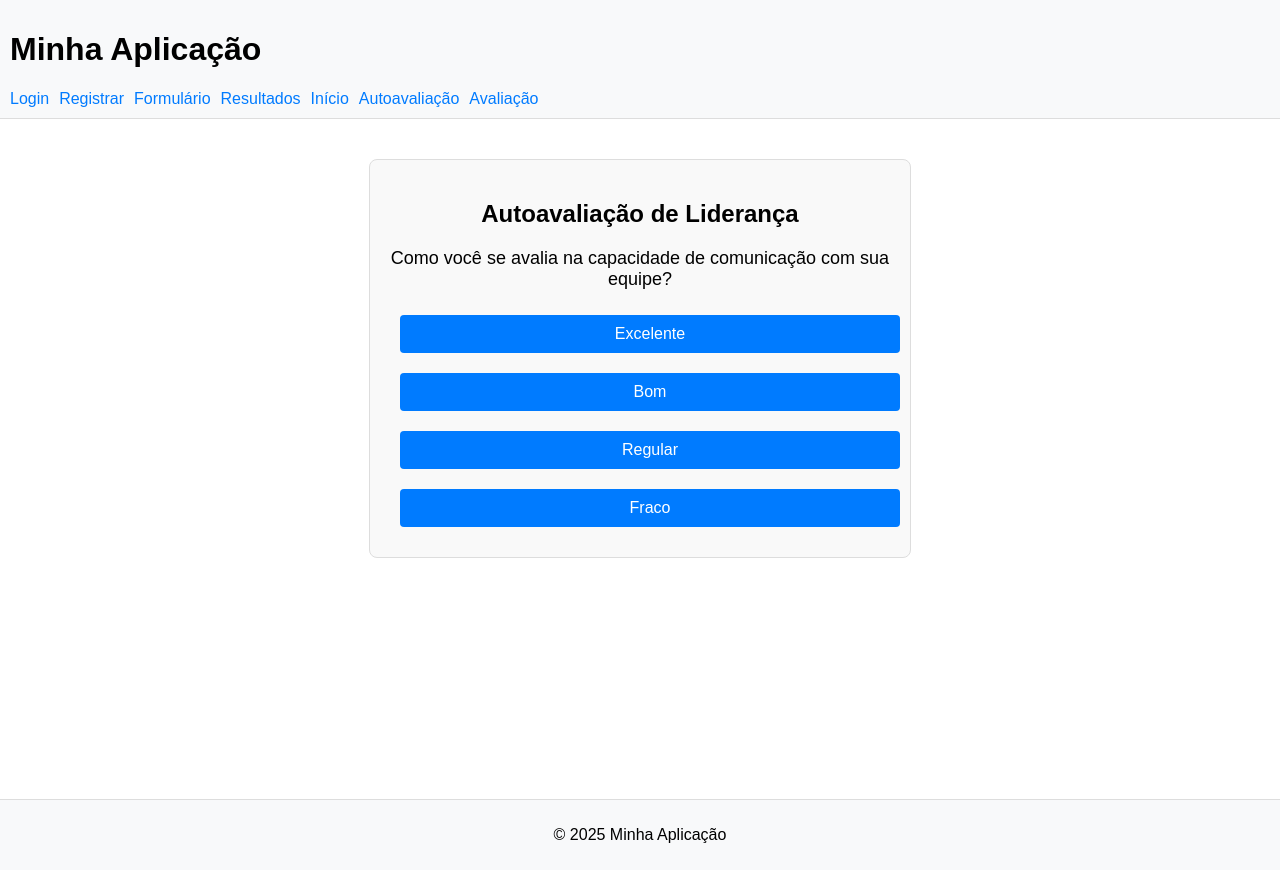
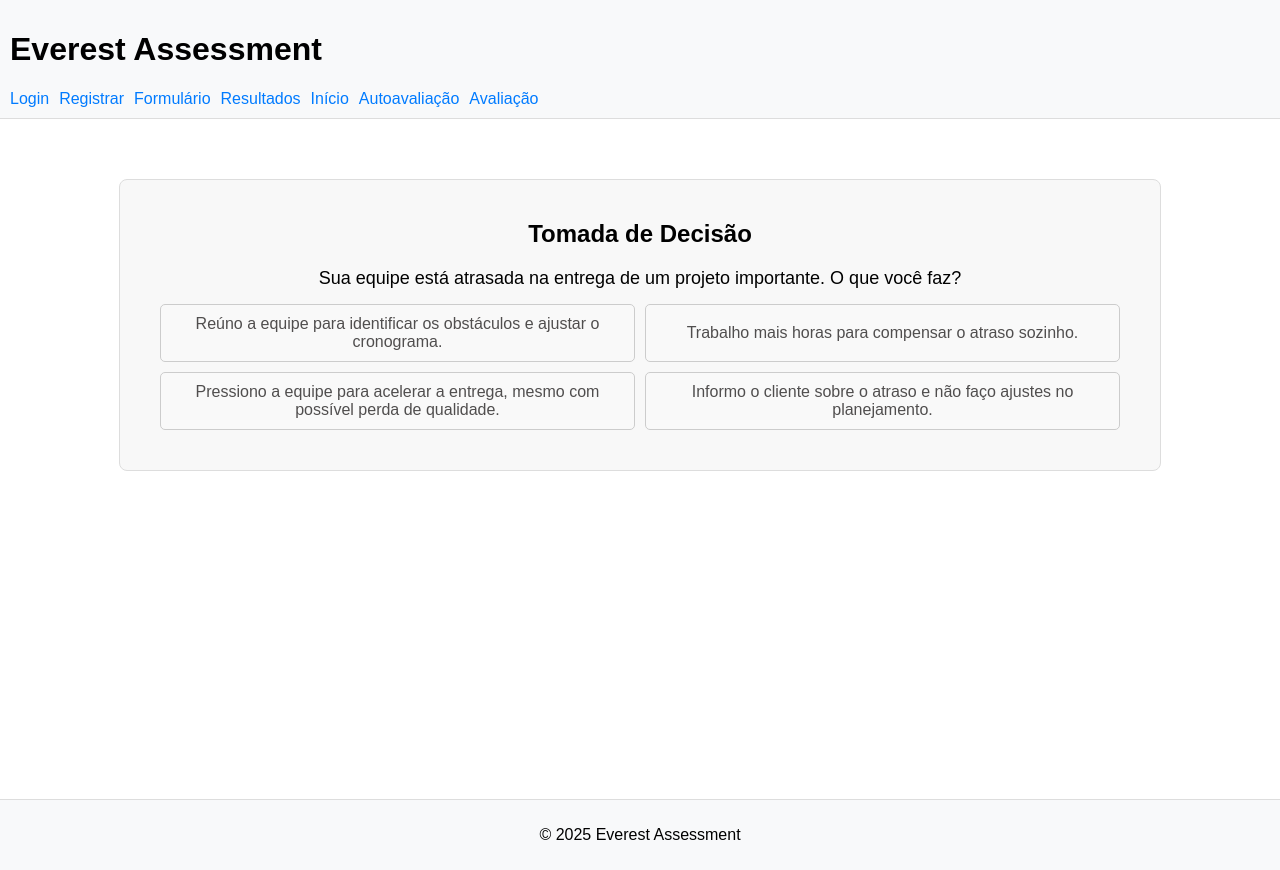
Before and after one commit to FredericoCanoeira/everest-ferramentas, a React (Create React App) app in the folder frontend/: page /assessment in a window 1280 px wide. Built offline with nearby package versions, Linux system fonts and the light colour scheme.

Commit message:
fix assessmentForm

```diff
--- a/frontend/src/components/assessment/AssessmentForm.css
+++ b/frontend/src/components/assessment/AssessmentForm.css
@@ -1,12 +1,12 @@
 .assessment-form {
     font-family: Arial, sans-serif;
     text-align: center;
-    margin: 20px auto;
+    margin: 40px auto;
     padding: 20px;
-    max-width: 500px;
+    max-width: 1000px;
     border: 1px solid #ddd;
     border-radius: 8px;
-    background-color: #f9f9f9;
+    background-color: #f8f8f8;
   }
 
   .assessment-form h2 {
@@ -26,7 +26,7 @@
     border: none;
     border-radius: 4px;
     background-color: #007bff;
-    color: white;
+    color: rgb(187, 187, 187);
     cursor: pointer;
     transition: background-color 0.3s ease;
   }
--- a/frontend/src/components/assessment/AssessmentForm.js
+++ b/frontend/src/components/assessment/AssessmentForm.js
@@ -1,21 +1,55 @@
-import React, { useState } from 'react';
-import './AssessmentForm.css';
+import React, { useState } from "react";
+import "./AssessmentForm.css";
+import Question from "../common/Question";
 
 const questions = [
   {
     id: 1,
-    text: 'Como você se avalia na capacidade de comunicação com sua equipe?',
-    options: ['Excelente', 'Bom', 'Regular', 'Fraco']
+    text: "Sua equipe está atrasada na entrega de um projeto importante. O que você faz?",
+    options: ["Reúno a equipe para identificar os obstáculos e ajustar o cronograma.",
+        "Trabalho mais horas para compensar o atraso sozinho.",
+        "Pressiono a equipe para acelerar a entrega, mesmo com possível perda de qualidade.",
+        "Informo o cliente sobre o atraso e não faço ajustes no planejamento."],
   },
   {
     id: 2,
-    text: 'Como você gerencia o tempo e delega tarefas?',
-    options: ['Excelente', 'Bom', 'Regular', 'Fraco']
+    text: "Você precisa escolher entre duas propostas: uma mais barata com riscos moderados e outra mais cara com baixo risco. Qual decisão toma?",
+    options: ["Opto pela mais cara para evitar riscos.",
+        "Analiso os riscos de ambas, consulto a equipe e escolho a mais estratégica.",
+        "Escolho a proposta mais barata para economizar custos.",
+        "Adio a decisão para ganhar mais tempo."],
   },
   {
     id: 3,
-    text: 'Como você lida com conflitos dentro da equipe?',
-    options: ['Excelente', 'Bom', 'Regular', 'Fraco']
+    text: "Um cliente importante pede uma solução fora do escopo do projeto. Como você reage?",
+    options: ["Avalio o impacto e custo da solicitação antes de responder.",
+        "Aceito a solicitação sem avaliar para agradar o cliente.",
+        "Recuso imediatamente para manter o foco no escopo.",
+        "Digo que vou verificar, mas não tomo nenhuma atitude."],
+  },
+
+  {
+    id: 3,
+    text: "Como você lida com conflitos dentro da equipe?",
+    options: ["Excelente", "Bom", "Regular", "Fraco"],
+  },
+
+  {
+    id: 3,
+    text: "Um problema inesperado interrompe um processo crucial. O que você faz primeiro?",
+    options: ["Analiso rapidamente a causa do problema e tomo uma decisão para solucioná-lo.",
+        "Espero que a situação se resolva sozinha.",
+        "Informo a liderança e aguardo instruções.",
+        "Tomo uma decisão imediata sem avaliar as consequências"],
+  },
+
+  {
+    id: 3,
+    text: "Dois membros da equipe estão em conflito, prejudicando o andamento do projeto. Como você age?",
+    options: [ "Chamo ambos para conversar e encontrar uma solução conjunta.",
+      "Ignoro o conflito para não me envolver.",
+      "Escolho o lado de quem considero mais competente.",
+      "Afasto um dos membros da equipe sem ouvir as duas partes."],
   },
 ];
 
@@ -31,22 +65,19 @@ const AssessmentForm = () => {
     if (currentQuestion < questions.length - 1) {
       setCurrentQuestion(currentQuestion + 1);
     } else {
-      alert('Obrigado por completar a autoavaliação!');
-      console.log('Respostas:', updatedAnswers);
+      alert("Obrigado por completar a autoavaliação!");
+      console.log("Respostas:", updatedAnswers);
     }
   };
 
   return (
     <div className="assessment-form">
-      <h2>Autoavaliação de Liderança</h2>
-      <p>{questions[currentQuestion].text}</p>
-      <div className="options">
-        {questions[currentQuestion].options.map((option, index) => (
-          <button key={index} onClick={() => handleAnswer(option)}>
-            {option}
-          </button>
-        ))}
-      </div>
+      <h2>Tomada de Decisão</h2>
+      <Question
+        question={questions[currentQuestion].text}
+        options={questions[currentQuestion].options}
+        onAnswer={handleAnswer}
+      />
     </div>
   );
 };
--- a/frontend/src/components/common/Layout.js
+++ b/frontend/src/components/common/Layout.js
@@ -5,7 +5,7 @@ const Layout = ({ children }) => {
     <div>
       {/* Cabeçalho */}
       <header style={styles.header}>
-        <h1>Minha Aplicação</h1>
+        <h1>Everest Assessment</h1>
         <nav style={styles.nav}>
           <a href="/" style={styles.link}>Login</a>
           <a href="/register" style={styles.link}>Registrar</a>
@@ -22,7 +22,7 @@ const Layout = ({ children }) => {
 
       {/* Rodapé */}
       <footer style={styles.footer}>
-        <p>© 2025 Minha Aplicação</p>
+        <p>© 2025 Everest Assessment</p>
       </footer>
     </div>
   );
--- /dev/null
+++ b/frontend/src/components/common/Question.css
@@ -0,0 +1,33 @@
+.question-container {
+    text-align: center;
+    margin: 20px;
+  }
+
+  .question-container h2 {
+    font-size: 18px;
+    font-weight: bold;
+    margin-bottom: 20px;
+  }
+
+  .options-grid {
+    display: grid;
+    grid-template-columns: repeat(2, 1fr);
+    gap: 10px;
+    justify-content: center;
+  }
+
+  .option-button {
+    padding: 10px 15px;
+    border: 1px solid #ccc;
+    border-radius: 5px;
+    font-size: 16px;
+    background-color: #f9f9f9;
+    cursor: pointer;
+    text-align: center;
+    color: rgb(80, 78, 78);
+  }
+
+  .option-button:hover {
+    background-color: #0F7BE6;
+    color: rgb(255, 255, 255);
+  }
--- /dev/null
+++ b/frontend/src/components/common/Question.js
@@ -0,0 +1,23 @@
+import React from "react";
+import "./Question.css";
+
+const Question = ({ question, options, onAnswer }) => {
+  return (
+    <div className="question-container">
+      <p>{question}</p>
+      <div className="options-grid">
+        {options.map((option, index) => (
+          <button
+            key={index}
+            className="option-button"
+            onClick={() => onAnswer(option)}
+          >
+            {option}
+          </button>
+        ))}
+      </div>
+    </div>
+  );
+};
+
+export default Question;
```
